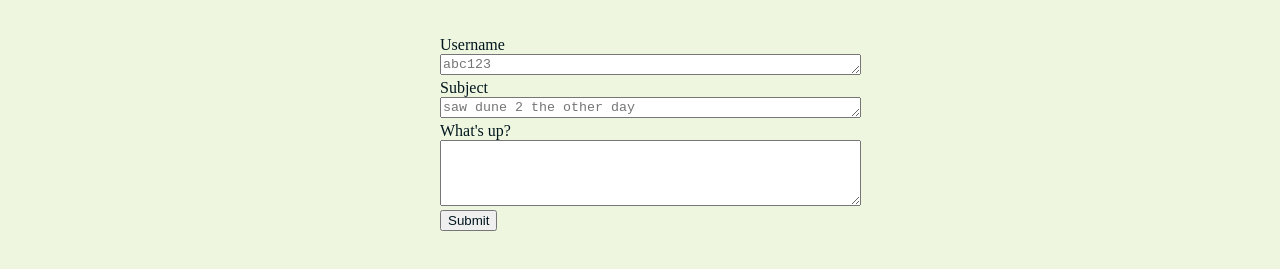
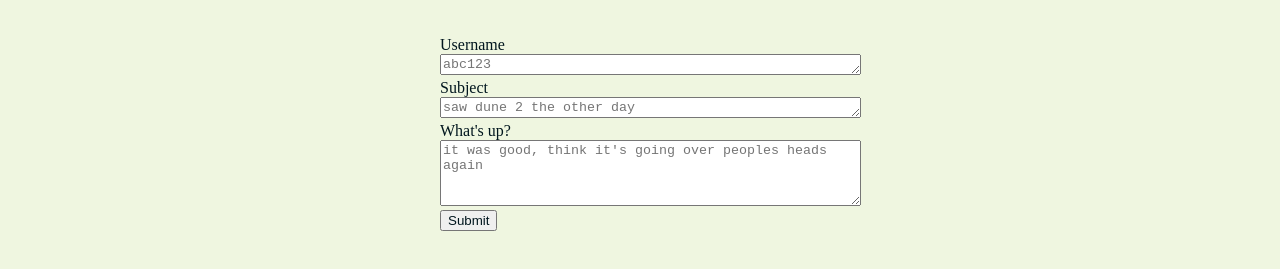
Before and after one commit to enkw/c04-communal-blog, a plain HTML site: page index.html in a window 1280 px wide. Shown: the part 407-676 px from the top of the page. Drawn offline with nearby package versions, Linux system fonts and the light colour scheme.

Commit message:
added placeholder text to what's up?

```diff
--- a/index.html
+++ b/index.html
@@ -36,7 +36,7 @@
     <div>
         <form id="content-form" class="formInput">
             <label for="content-input">What's up?</label>
-            <textarea id="content-input" name="content-input" rows="4" cols="50"></textarea>
+            <textarea id="content-input" name="content-input" rows="4" cols="50" placeholder="it was good, think it's going over peoples heads again"></textarea>
             <input type="submit" value="Submit" id="submit" />
           </form>
     </div>
```
